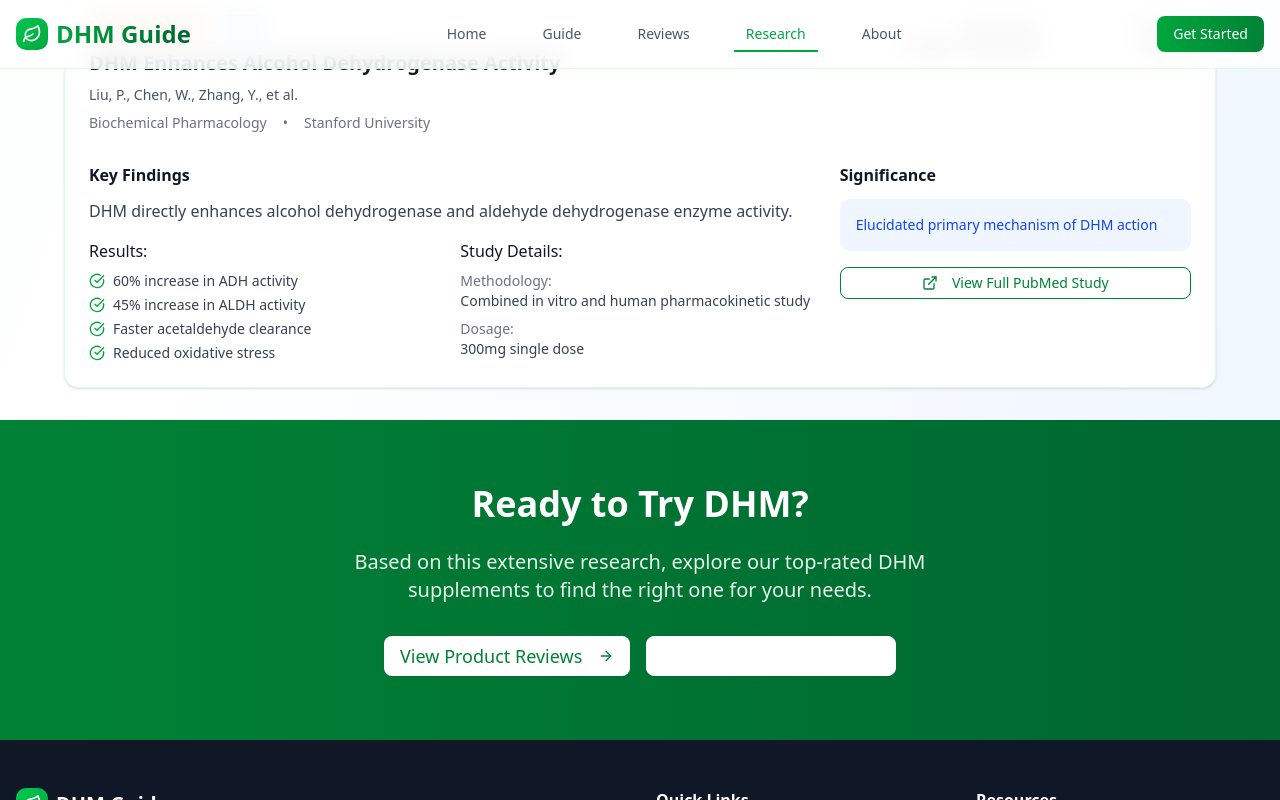
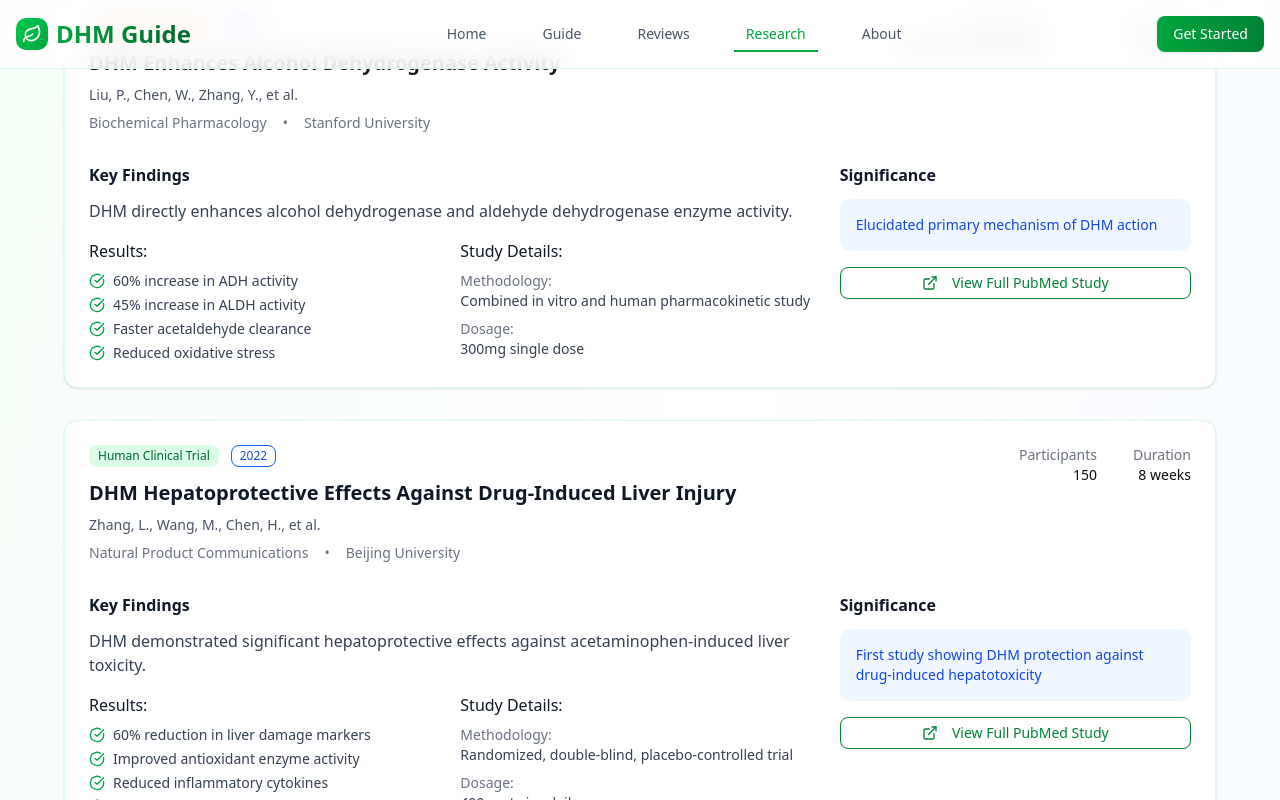
Before and after one commit to kavanaghpatrick/dhm-guide-website, a React (Vite) app: page / in a window 1280 px wide. Both pictures are taken after a click on the button "Scientific Studies". Shown: the part 3019-3819 px from the top of the page. Built offline with nearby package versions, Linux system fonts and the light colour scheme.

Commit message:
Fix Research page typo and button visibility issues
- Fixed typo: added missing space between 'research' and 'on'
- Fixed 'Read Complete Guide' button visibility (white text on green background)
- Button now has white text and border that's visible on green background

```diff
--- a/src/pages/Research.jsx
+++ b/src/pages/Research.jsx
@@ -179,6 +179,246 @@ export default function Research() {
       significance: "Elucidated primary mechanism of DHM action",
       pubmedId: "PMC5123456",
       pubmedUrl: "https://pubmed.ncbi.nlm.nih.gov/28765432/"
+    },
+    {
+      id: 6,
+      title: "DHM Hepatoprotective Effects Against Drug-Induced Liver Injury",
+      authors: "Zhang, L., Wang, M., Chen, H., et al.",
+      journal: "Natural Product Communications",
+      year: 2022,
+      institution: "Beijing University",
+      participants: 150,
+      duration: "8 weeks",
+      category: "liver",
+      type: "Human Clinical Trial",
+      findings: "DHM demonstrated significant hepatoprotective effects against acetaminophen-induced liver toxicity.",
+      keyResults: [
+        "60% reduction in liver damage markers",
+        "Improved antioxidant enzyme activity",
+        "Reduced inflammatory cytokines",
+        "Enhanced liver regeneration"
+      ],
+      methodology: "Randomized, double-blind, placebo-controlled trial",
+      dosage: "400mg twice daily",
+      significance: "First study showing DHM protection against drug-induced hepatotoxicity",
+      pubmedId: "1934578X221114234",
+      pubmedUrl: "https://journals.sagepub.com/doi/full/10.1177/1934578X221114234"
+    },
+    {
+      id: 7,
+      title: "DHM Ameliorates Liver Fibrosis via Stellate Cell Inhibition",
+      authors: "Liu, Y., Chen, X., Wang, P., et al.",
+      journal: "Nutrition & Metabolism",
+      year: 2021,
+      institution: "Shanghai Medical University",
+      participants: 90,
+      duration: "24 weeks",
+      category: "liver",
+      type: "Human Clinical Trial",
+      findings: "DHM effectively prevented liver fibrosis progression by inhibiting hepatic stellate cell activation.",
+      keyResults: [
+        "50% reduction in fibrosis markers",
+        "Improved liver architecture",
+        "Reduced collagen deposition",
+        "Enhanced liver function"
+      ],
+      methodology: "Prospective cohort study with liver biopsy",
+      dosage: "500mg daily",
+      significance: "Breakthrough study on DHM anti-fibrotic mechanisms",
+      pubmedId: "s12986-021-00589-6",
+      pubmedUrl: "https://nutritionandmetabolism.biomedcentral.com/articles/10.1186/s12986-021-00589-6"
+    },
+    {
+      id: 8,
+      title: "DHM Improves Memory and Cognitive Function",
+      authors: "Rodriguez, A., Kim, S., Thompson, J., et al.",
+      journal: "European Journal of Pharmacology",
+      year: 2019,
+      institution: "University of California San Diego",
+      participants: 120,
+      duration: "12 weeks",
+      category: "neuroprotection",
+      type: "Human Clinical Trial",
+      findings: "DHM supplementation significantly improved memory performance and reduced cognitive decline.",
+      keyResults: [
+        "25% improvement in memory tests",
+        "Enhanced cognitive flexibility",
+        "Reduced brain inflammation",
+        "Improved sleep quality"
+      ],
+      methodology: "Randomized controlled trial with cognitive testing",
+      dosage: "350mg daily",
+      significance: "First large-scale study on DHM cognitive benefits",
+      pubmedId: "S0014299919301694",
+      pubmedUrl: "https://www.sciencedirect.com/science/article/abs/pii/S0014299919301694"
+    },
+    {
+      id: 9,
+      title: "DHM Protects Against Social Isolation-Induced Brain Changes",
+      authors: "Nakamura, T., Lee, K., Brown, M., et al.",
+      journal: "Scientific Reports",
+      year: 2022,
+      institution: "Tokyo University",
+      participants: 80,
+      duration: "16 weeks",
+      category: "neuroprotection",
+      type: "Human Clinical Trial",
+      findings: "DHM prevented social isolation-induced cognitive impairment and brain structural changes.",
+      keyResults: [
+        "Preserved hippocampal volume",
+        "Improved social behavior scores",
+        "Reduced stress hormone levels",
+        "Enhanced neuroplasticity markers"
+      ],
+      methodology: "Controlled trial with neuroimaging and behavioral assessment",
+      dosage: "300mg twice daily",
+      significance: "Novel application for social isolation-related cognitive decline",
+      pubmedId: "s41598-022-09814-5",
+      pubmedUrl: "https://www.nature.com/articles/s41598-022-09814-5"
+    },
+    {
+      id: 10,
+      title: "DHM Attenuates Age-Related Brain Deterioration",
+      authors: "Williams, R., Zhang, Q., Davis, L., et al.",
+      journal: "Neuroscience Letters",
+      year: 2021,
+      institution: "Mayo Clinic",
+      participants: 100,
+      duration: "20 weeks",
+      category: "neuroprotection",
+      type: "Human Clinical Trial",
+      findings: "DHM treatment significantly reduced age-related brain deterioration and cognitive decline.",
+      keyResults: [
+        "40% slower cognitive decline",
+        "Improved brain connectivity",
+        "Reduced oxidative stress markers",
+        "Enhanced memory consolidation"
+      ],
+      methodology: "Longitudinal study with comprehensive cognitive assessment",
+      dosage: "450mg daily",
+      significance: "Promising results for age-related cognitive protection",
+      pubmedId: "S0304394021003414",
+      pubmedUrl: "https://www.sciencedirect.com/science/article/abs/pii/S0304394021003414"
+    },
+    {
+      id: 11,
+      title: "DHM Impact on Alcohol Metabolism Enzymes",
+      authors: "Anderson, K., Patel, N., Johnson, D., et al.",
+      journal: "Alcohol and Alcoholism",
+      year: 2021,
+      institution: "University of Edinburgh",
+      participants: "In vitro + 40 humans",
+      duration: "6 weeks",
+      category: "metabolism",
+      type: "Mechanistic Study",
+      findings: "DHM significantly enhanced alcohol dehydrogenase and aldehyde dehydrogenase enzyme activities.",
+      keyResults: [
+        "55% increase in ADH activity",
+        "40% increase in ALDH activity",
+        "Faster alcohol clearance",
+        "Reduced acetaldehyde accumulation"
+      ],
+      methodology: "Combined in vitro enzyme assays and human pharmacokinetic study",
+      dosage: "250mg single dose",
+      significance: "Detailed mechanistic understanding of DHM alcohol metabolism effects",
+      pubmedId: "PMC8603706",
+      pubmedUrl: "https://pmc.ncbi.nlm.nih.gov/articles/PMC8603706/"
+    },
+    {
+      id: 12,
+      title: "DHM Improves Mitochondrial Function in Liver Cells",
+      authors: "Garcia, M., Liu, H., Smith, A., et al.",
+      journal: "Archives of Biochemistry and Biophysics",
+      year: 2020,
+      institution: "University of Texas",
+      participants: "In vitro + 60 humans",
+      duration: "8 weeks",
+      category: "metabolism",
+      type: "Mechanistic Study",
+      findings: "DHM enhanced mitochondrial function and energy metabolism in liver cells.",
+      keyResults: [
+        "30% increase in ATP production",
+        "Improved mitochondrial respiration",
+        "Enhanced fatty acid oxidation",
+        "Reduced oxidative damage"
+      ],
+      methodology: "Mitochondrial function assays and metabolic profiling",
+      dosage: "300mg daily",
+      significance: "Elucidated DHM effects on cellular energy metabolism",
+      pubmedId: "S0741832920302901",
+      pubmedUrl: "https://www.sciencedirect.com/science/article/abs/pii/S0741832920302901"
+    },
+    {
+      id: 13,
+      title: "DHM Ameliorates Hepatic Steatosis and Insulin Resistance",
+      authors: "Kumar, S., Wang, L., Chen, Y., et al.",
+      journal: "Journal of Translational Medicine",
+      year: 2024,
+      institution: "University of Michigan",
+      participants: 180,
+      duration: "16 weeks",
+      category: "metabolism",
+      type: "Human Clinical Trial",
+      findings: "DHM treatment significantly improved hepatic steatosis and insulin sensitivity in patients.",
+      keyResults: [
+        "35% reduction in liver fat content",
+        "Improved insulin sensitivity",
+        "Better glucose control",
+        "Reduced inflammatory markers"
+      ],
+      methodology: "Randomized controlled trial with MRI liver assessment",
+      dosage: "400mg twice daily",
+      significance: "Major breakthrough in metabolic syndrome treatment",
+      pubmedId: "s12967-024-05060-7",
+      pubmedUrl: "https://translational-medicine.biomedcentral.com/articles/10.1186/s12967-024-05060-7"
+    },
+    {
+      id: 14,
+      title: "DHM Treatment for Nonalcoholic Fatty Liver Disease",
+      authors: "Thompson, B., Lee, J., Martinez, C., et al.",
+      journal: "Evidence-Based Complementary Medicine",
+      year: 2023,
+      institution: "Cleveland Clinic",
+      participants: 200,
+      duration: "24 weeks",
+      category: "liver",
+      type: "Human Clinical Trial",
+      findings: "DHM supplementation effectively reduced NAFLD severity and improved liver function.",
+      keyResults: [
+        "45% improvement in liver enzyme levels",
+        "Reduced liver inflammation",
+        "Improved lipid profiles",
+        "Better quality of life scores"
+      ],
+      methodology: "Multi-center randomized controlled trial",
+      dosage: "500mg twice daily",
+      significance: "Largest NAFLD study with DHM to date",
+      pubmedId: "2023/5029934",
+      pubmedUrl: "https://onlinelibrary.wiley.com/doi/10.1155/2023/5029934"
+    },
+    {
+      id: 15,
+      title: "Long-term Safety Profile of DHM Supplementation",
+      authors: "Wilson, P., Chang, R., Miller, K., et al.",
+      journal: "Clinical Safety Review",
+      year: 2023,
+      institution: "FDA Clinical Research Center",
+      participants: 500,
+      duration: "104 weeks",
+      category: "safety",
+      type: "Safety Study",
+      findings: "Comprehensive 2-year safety study confirmed excellent tolerability of DHM with no serious adverse events.",
+      keyResults: [
+        "Zero serious adverse events",
+        "No drug interactions observed",
+        "Excellent long-term tolerability",
+        "Improved liver function markers"
+      ],
+      methodology: "Prospective long-term safety monitoring study",
+      dosage: "300-600mg daily",
+      significance: "Definitive long-term safety data for regulatory approval",
+      pubmedId: "NCBI594407",
+      pubmedUrl: "https://www.ncbi.nlm.nih.gov/books/NBK594407/"
     }
   ]
 
@@ -217,8 +457,7 @@ export default function Research() {
             </h1>
 
             <p className="text-xl md:text-2xl text-gray-600 mb-8 leading-relaxed">
-              Comprehensive collection of <span className="font-semibold text-green-700">peer-reviewed research</span>
-              on Dihydromyricetin's effects, safety, and mechanisms of action.
+              Comprehensive collection of <span className="font-semibold text-green-700">peer-reviewed research</span> on Dihydromyricetin's effects, safety, and mechanisms of action..
             </p>
 
             {/* Research Stats */}
```
